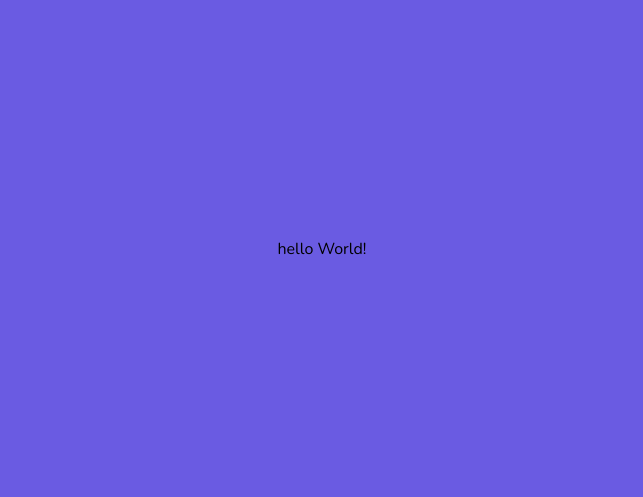
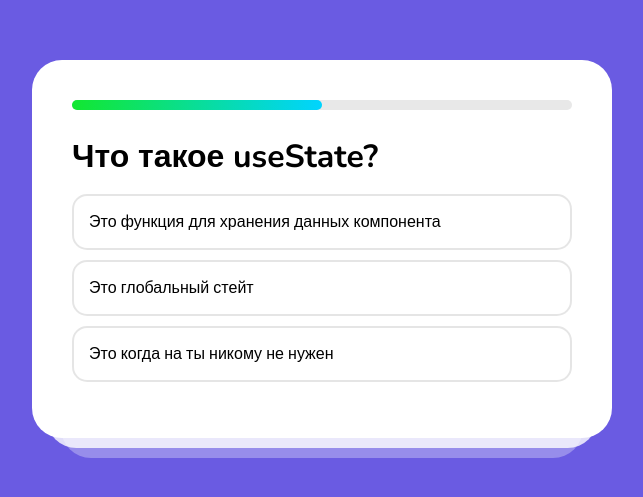
Before and after one commit to codeedocc/quizGame, a React (Create React App) app: page / in a window 1280 px wide. Shown: the part 151-648 px from the top of the page, without its empty margins (318-961 px from the left). Built offline with nearby package versions, Linux system fonts and the light colour scheme.

Commit message:
wrapped project in App class and imported scss for every component

```diff
--- a/src/App.tsx
+++ b/src/App.tsx
@@ -1,8 +1,13 @@
 import React from 'react'
+import Game from './components/Game'
 import './index.scss'
 
 function App() {
-  return <div>hello World!</div>
+  return (
+    <div className="App">
+      <Game />
+    </div>
+  )
 }
 
 export default App
--- a/src/components/Game.tsx
+++ b/src/components/Game.tsx
@@ -1,4 +1,5 @@
 import React from 'react'
+import '../index.scss'
 
 function Game() {
   return (
--- a/src/components/Result.tsx
+++ b/src/components/Result.tsx
@@ -1,4 +1,5 @@
 import React from 'react'
+import '../index.scss'
 
 function Result() {
   return (
```
